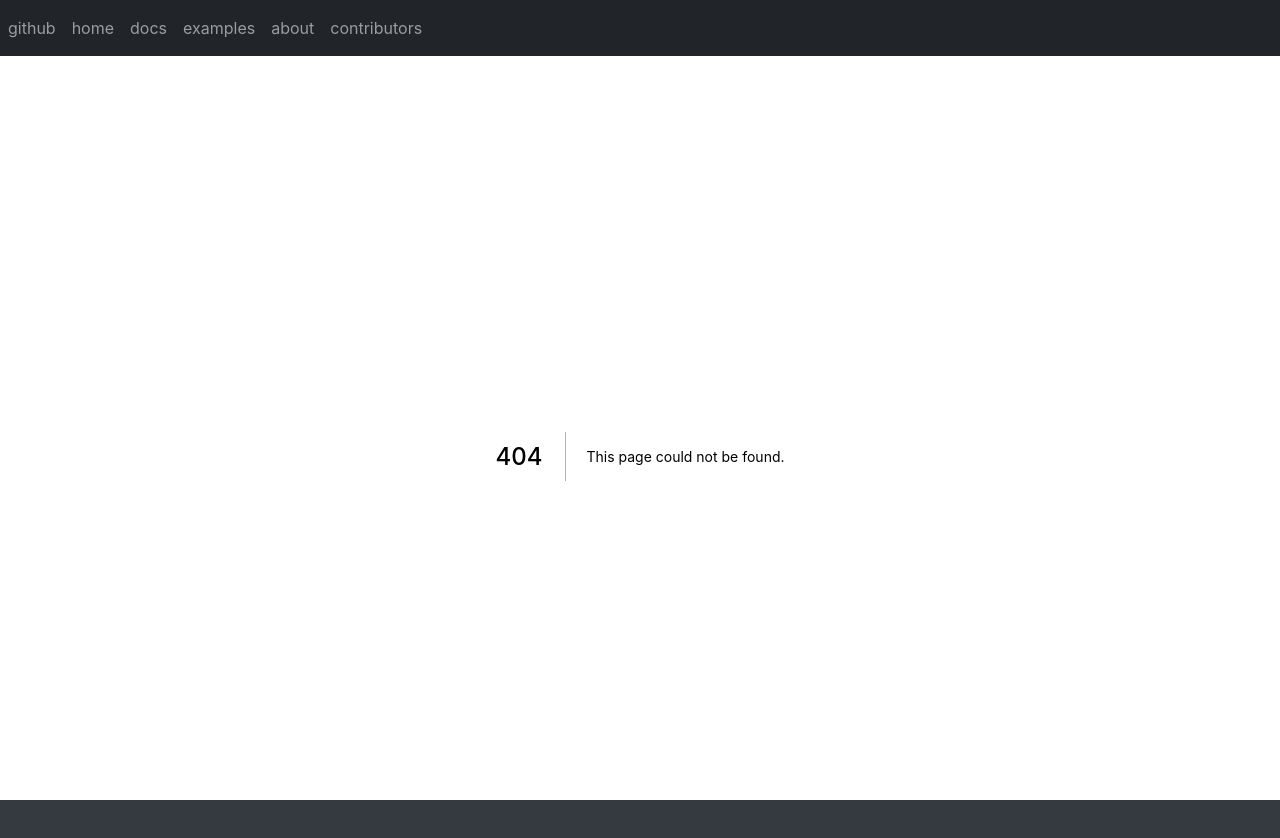
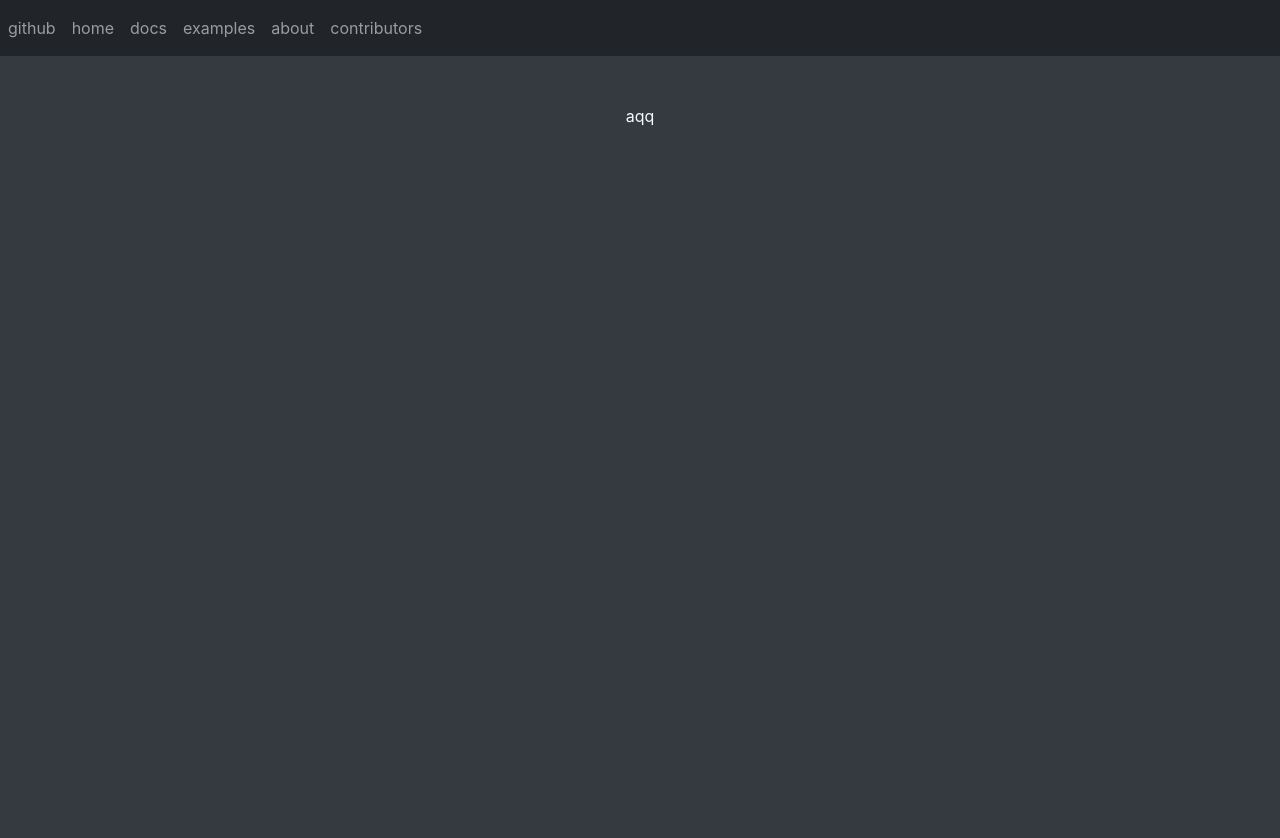
Before and after one commit to kamkow1/waran-site, a Next.js app: page /docs in a window 1280 px wide. Before the commit this address had no page. Shown: the top 838 px of the page. After the commit the page ends 800 px from the top, so only its background shows below. Built offline with nearby package versions, Linux system fonts and the light colour scheme.

Commit message:
docs: headers

```diff
--- /dev/null
+++ b/components/Docs/Headers/SectionHeader.jsx
@@ -0,0 +1,5 @@
+import 'bootstrap/dist/css/bootstrap.min.css'
+
+export default function SectionHeader({ text }) {
+    return <h2 className='mb-3'>{text}</h2>
+}
--- /dev/null
+++ b/components/Docs/Headers/SubHeader.jsx
@@ -0,0 +1,5 @@
+import 'bootstrap/dist/css/bootstrap.min.css'
+
+export default function SectionHeader({ text }) {
+    return <h2 className='mb-1'>{text}</h2>
+}
--- /dev/null
+++ b/pages/docs.js
@@ -0,0 +1,9 @@
+export default function Docs() {
+    return (
+        <div>
+            <div className='p-5 text-center text-light'>
+                aqq
+            </div>
+        </div>
+    );
+}
```
